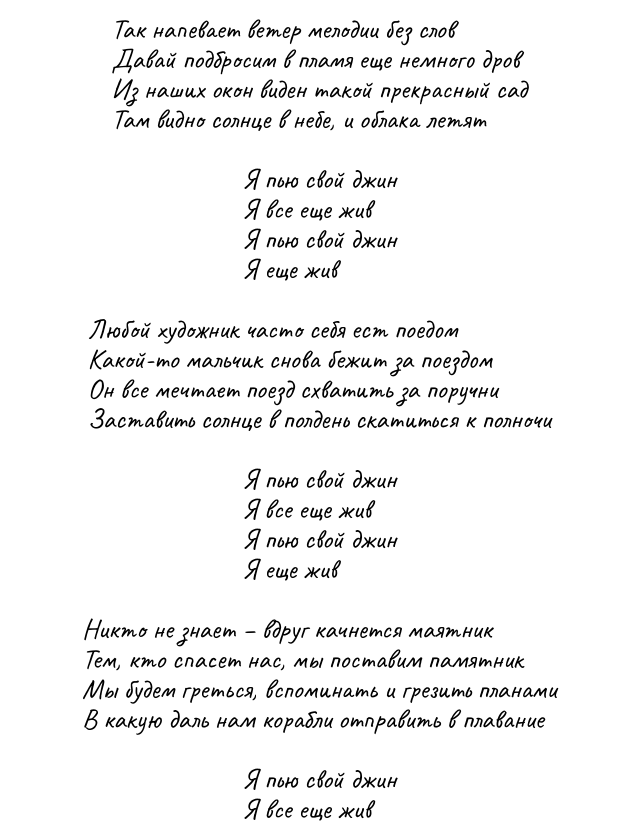
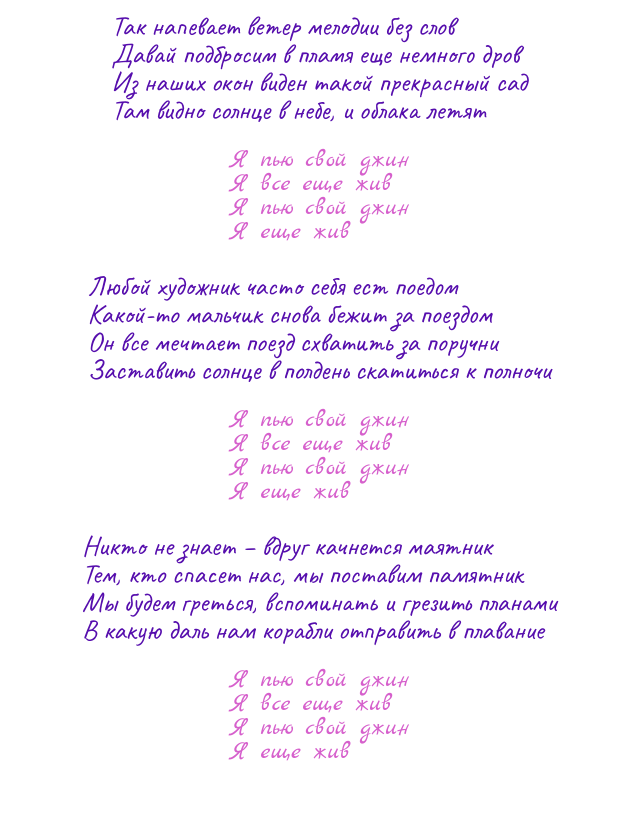
Before and after one commit to ruslanmatusevich/IT-Academy, a plain HTML site: page task_3/index.html in a window 1280 px wide. Shown: the part 77-904 px from the top of the page, without its empty margins (321-961 px from the left). Drawn offline with Linux system fonts and the light colour scheme.

Commit message:
finish task_3

```diff
--- a/task_3/index.html
+++ b/task_3/index.html
@@ -49,7 +49,7 @@
 			Я пью свой джин
 			Я еще жив
 		</div>
-
+		<span>&#169; Сплин</span>
 	</article>
 </body>
 
--- a/task_3/style.css
+++ b/task_3/style.css
@@ -1,21 +1,26 @@
+@import url('https://fonts.googleapis.com/css2?family=Marck+Script&display=swap');
 article {
     font-family: 'Caveat', cursive;
     font-size: 28px;
-
-}
+   }
 h1 {
     text-align: center;
     margin: 0;
+    color: #7673d9;
 }
 .song {
    display: table;
     white-space: pre-line;
     margin: 0 auto;
-    line-height: 30px;
+    line-height: 28px;
+    color: #560ead;
 }
 .gin {
     display: table;
     white-space: pre-line;
     margin: 0 auto;
-    line-height: 30px;
+    line-height: 24px;
+    color: #d660cc;
+    font-family: 'Marck Script', cursive;
+    font-size: 25px;
 }
```
